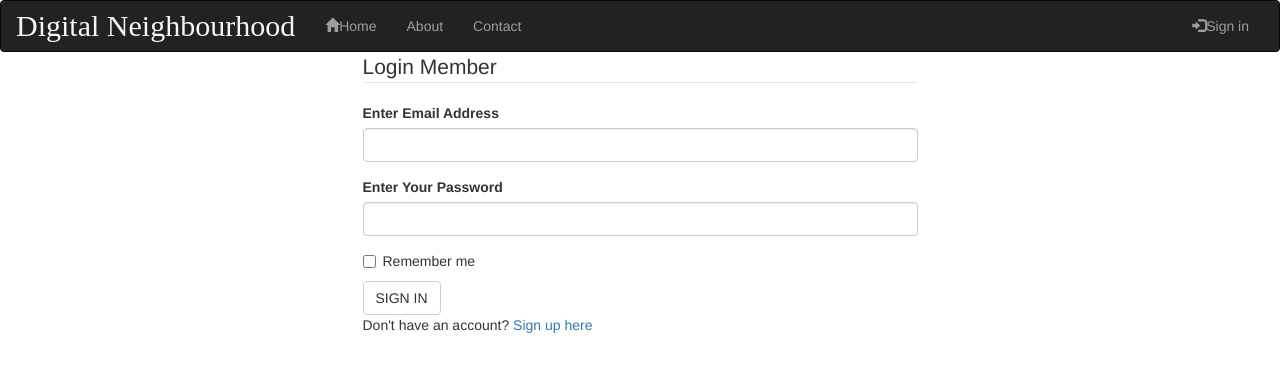
After one commit to dynamodenis/the-neighbourhood, a Flask app: page /authenticate/login in a window 1280 px wide. The commit adds this page. Shown: the top 372 px of the page. Run offline with Flask 2, Linux system fonts and the light colour scheme; some libraries are stand-ins or nearby versions; some web fonts are replaced.

Commit message:
added authentication templates (#6)

```diff
--- a/app/__init__.py
+++ b/app/__init__.py
@@ -5,6 +5,7 @@ from flask_login import LoginManager
 from flask_login import login_manager
 from flask_mail import Mail
 from sqlalchemy import create_engine
+from flask_bootstrap import Bootstrap
 
 
 
@@ -15,6 +16,7 @@ login_manager.login_view = 'auth.login'
 db=SQLAlchemy()
 login_manager=LoginManager()
 mail = Mail()
+bootstrap=Bootstrap()
 
 
 def create_app(config_name):
@@ -26,6 +28,7 @@ def create_app(config_name):
     login_manager.init_app(app)
     mail.init_app(app)
     db.init_app(app)
+    bootstrap.init_app(app)
 
     #REGISTER BLUEPRINTS
     from .main import main as main_blueprint
--- a/app/auth/views.py
+++ b/app/auth/views.py
@@ -1,8 +1,10 @@
+from flask import redirect,render_template,url_for,flash,request
 from  ..models import User
 from flask_login import login_user, logout_user, login_required
 from . forms import RegistrationForm, LoginForm
 from .. import db
 from ..email import mail_message
+from . import auth
 
 @auth.route('/login', methods=['GET', 'POST'])
 
--- a/app/main/forms.py
+++ b/app/main/forms.py
@@ -5,7 +5,6 @@ from wtforms.validators import Required
 class InForm(FlaskForm):
     speak_out = TextAreaField('Is it Happening: What?')
     title = StringField('Title')
-    category = SelectField(u'info category', choices=[('Covid', 'Covid'), ('Empowerment', 'Empowerment'), ('Community Gatherings', 'Community Gatherings'), ('Adventures', 'Adventures'), ('Our Youth', 'Our Youth'), ('Safety', 'Safety')])
     submit = SubmitField('Submit')
 
 
--- a/app/models.py
+++ b/app/models.py
@@ -39,6 +39,7 @@ time_zone=date_time.astimezone(pytz.timezone('Africa/Nairobi'))
 class Post(db.Model):
     __tablename__='posts'
     id=db.Column(db.Integer,primary_key=True)
+    title=db.Column(db.String)
     post=db.Column(db.String,nullable=False)
     picture=db.Column(db.String)
     posted_date=db.Column(db.DateTime,default=time_zone)
--- /dev/null
+++ b/app/templates/auth/login.html
@@ -0,0 +1,23 @@
+{% import "bootstrap/wtf.html" as wtf%}
+{%extends 'base.html'%}
+{% block content%}
+<div class="container">
+    <div class="row">
+        <div class="col-md-2 col-lg-3"></div>
+        <div class="col-md-8 col-sm-12 col-lg-6">
+            <legend class="border-bottom mb-4">Login Member</legend>
+        <!-- Flash message -->
+        {% for message in get_flashed_messages()%}
+        <div class="alert alert-danger">
+            <button type="button" class="close" data-dismiss="alert">&times;</button>
+            {{ message }}
+        </div>
+        {% endfor%}
+            {{wtf.quick_form(login_form)}}
+            <p> Don't have an account? <a href="{{url_for('auth.register')}}">Sign up here</a></p>
+        </div>
+
+        <div class="col-md-2 col-lg-3"></div>
+    </div>
+</div>
+{% endblock%}
--- a/app/templates/index.html
+++ b/app/templates/index.html
@@ -45,9 +45,9 @@ HOME
         <div class="row">
             {% for item in posts.items %}
                 <div class="card col-md-5" style="border: 1px solid white;background-color: white; padding: 10px;margin: 2%;">
-                    <div class="card-footer" style="background-color: #E1BEE7;"><img src="{{url_for('static',filename=user.profile_pic_path)}}" class="img-thumbnail img-circle img-respons img-thumbnail" style="width: 80px; height: 80px;">  <a href="{{url_for('main.profile',uname=user.username)}}" >{{posted_by.username| capitalize}}</a> Posted: {{item.date | timeago }}</div>
-                    <div class="card-header" style="background-color: #E1BEE7;">Topic: {{ item.topic}}</div>
-                    <div class="card-body" style="background-color: #FBE9E7;"  >{{ item.description}}</div>
+                    <div class="card-footer" style="background-color: #E1BEE7;"><img src="{{url_for('static',filename=user.profile_pic_path)}}" class="img-thumbnail img-circle img-respons img-thumbnail" style="width: 80px; height: 80px;">  <a href="{{url_for('main.profile',uname=user.username)}}" >{{posted_by.username| capitalize}} </a> Posted: {{item.date | timeago }}</div>
+                    <div class="card-header" style="background-color: #E1BEE7;">Topic: {{ item.title}}</div>
+                    <div class="card-body" style="background-color: #FBE9E7;"  >{{ item.post}}</div>
                     <div class="card-footer" style="background-color: #E1BEE7;"><a class="btn" style="color:white; font-size: large;" href="{{url_for('main.comment', pname = item.id)}}"><strong>Comment</strong></a></div>
                 </div>
             {% endfor %}
--- a/app/templates/navbar.html
+++ b/app/templates/navbar.html
@@ -10,16 +10,16 @@
     </div>
     <div class="collapse navbar-collapse" id="myNavbar">
       <ul class="nav navbar-nav">
-          <li><a href="/"><span class="glyphicon glyphicon-home"></span>Home</a></li>
+          <li><a href="{{url_for('main.index')}}"><span class="glyphicon glyphicon-home"></span>Home</a></li>
         <li><a href="#">About </a></li>
         <li><a href="#">Contact</a></li>
       </ul>
       <ul class="nav navbar-nav navbar-right">
         {% if current_user.is_authenticated %}
         <li><a href="{{url_for('main.profile',uname=current_user.username)}}"><span class="glyphicon glyphicon-user"></span> Profile</a></li>
-        <li><a href="{{url_for('main.logout')}}"><span class="glyphicon glyphicon-user"></span> Sign out</a></li>
+        <li><a href="{{url_for('auth.logout')}}"><span class="glyphicon glyphicon-user"></span> Sign out</a></li>
         {% else %}
-        <li><a href="{{url_for('main.login')}}"><span class="glyphicon glyphicon-log-in"> </span>Sign in</a></li>
+        <li><a href="{{url_for('auth.login')}}"><span class="glyphicon glyphicon-log-in"> </span>Sign in</a></li>
         {%endif%}
       </ul>
     </div>
--- a/config.py
+++ b/config.py
@@ -1,6 +1,6 @@
 import os
 class Config:
-    pass
+    SECRET_KEY=os.environ.get('SECRET_KEY')
 
 class ProdConfig(Config):
     pass
```
Also changed, not shown: app/main/views.py (+5 -2 lines), app/templates/auth/register.html (added, +23 -0 lines), migrations/versions/bd43de4cb3f2_added_title_to_the_post.py (added, +28 -0 lines), requirements.txt (+18 -2 lines), app/templates/about.html (added), 1 other file.
